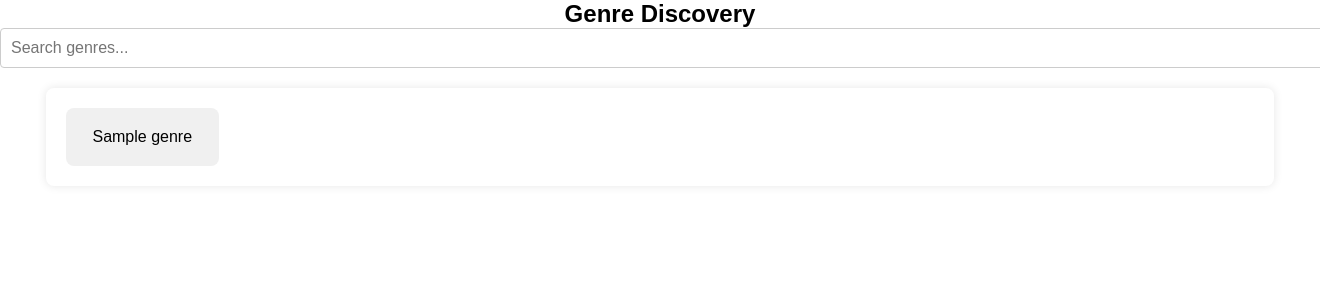
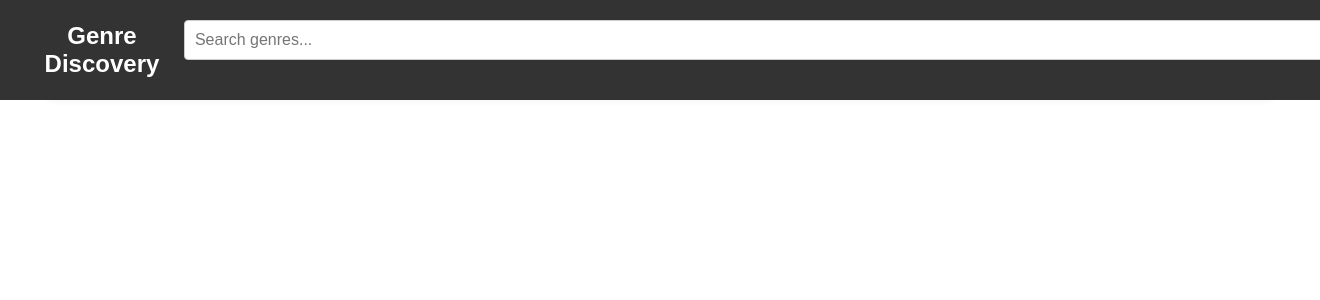
Before and after one commit to Seizuma/GenreDiscovery, a Python web app: template templates/index.html in a window 1320 px wide; the page is wider, and only the part inside the window is pictured. Shown: the top 300 px of that part. Run offline with Jinja, Linux system fonts and the light colour scheme; the template is opened without the code that fills it: most values are stand-ins (such as "Sample title", 1, 10 or a date in 2020).

Commit message:
FIX: search bar overlap

```diff
--- a/templates/index.html
+++ b/templates/index.html
@@ -7,7 +7,7 @@
     <link rel="stylesheet" href="/static/styles.css">
 </head>
 <body>
-    <header>
+    <header class="header">
         <h1>Genre Discovery</h1>
         <input type="text" id="searchBar" class="search-bar" placeholder="Search genres...">
     </header>
```
